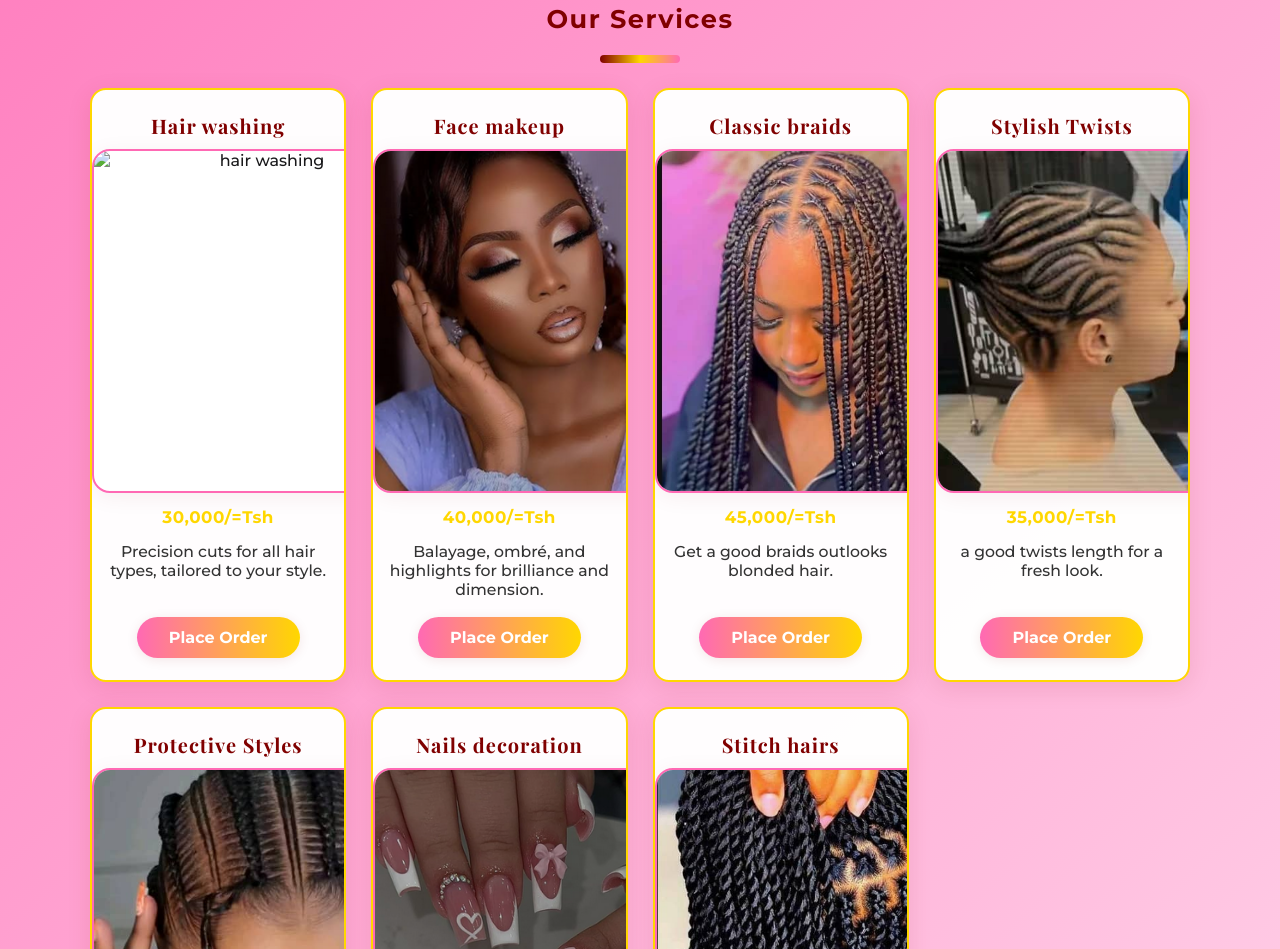
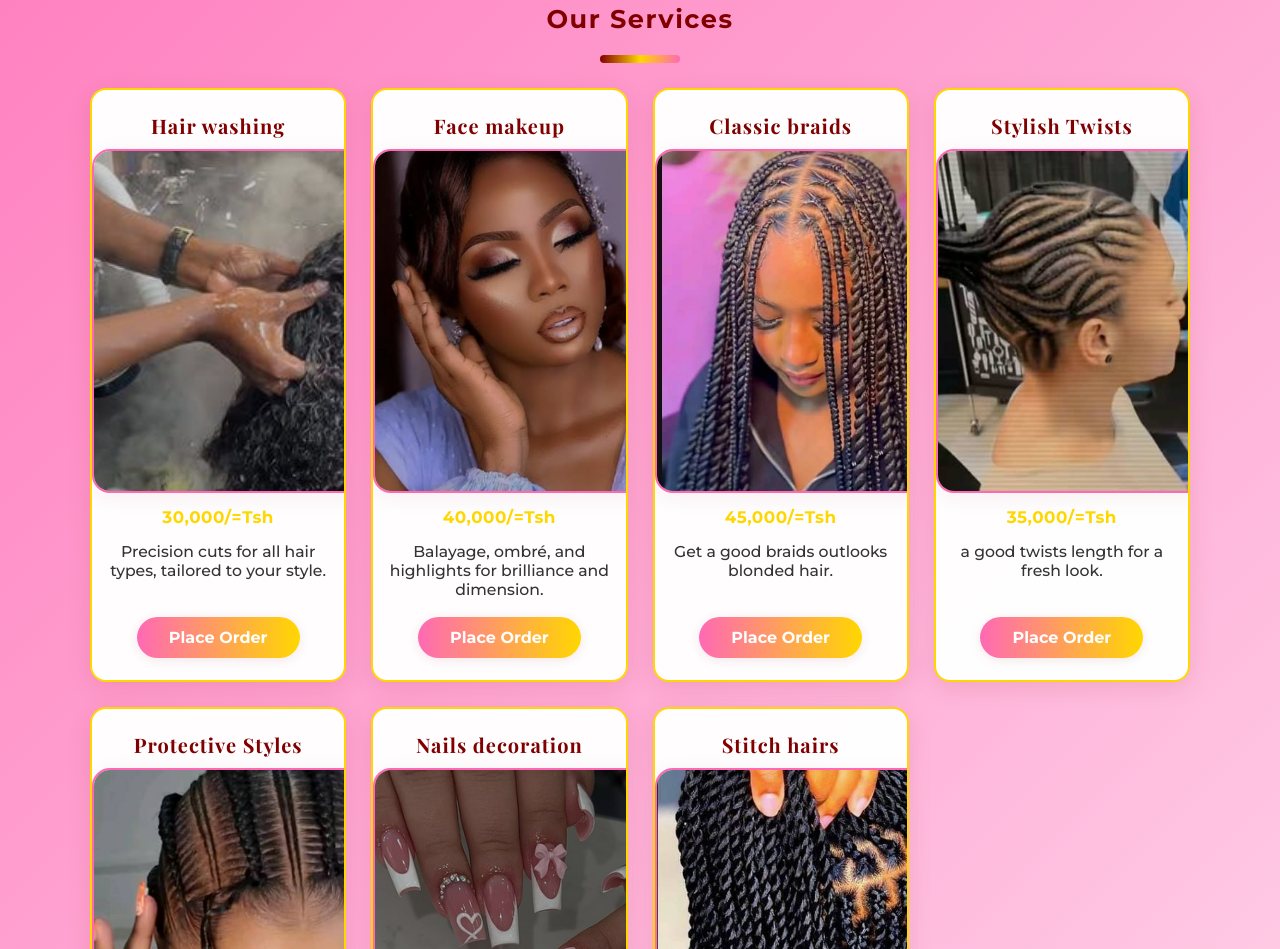
Before and after one commit to lizzy-01-sasi/lizzy-01-sasi.github.io, a plain HTML site: page index.html in a window 1280 px wide. Shown: the part 765-1714 px from the top of the page. Drawn offline with nearby package versions, Linux system fonts and the light colour scheme; files whose address does not match are found by name.

Commit message:
Update index.html

```diff
--- a/index.html
+++ b/index.html
@@ -220,7 +220,7 @@
     <div class="services-grid">
       <div class="service-card">
         <div class="service-name"> Hair washing</div>
-        <img src="images/" alt="hair washing" class="service-card-image">
+        <img src="images/hairwashing.PNG" alt="hair washing" class="service-card-image">
         <div class="service-price">30,000/=Tsh</div>
         <div class="service-desc">Precision cuts for all hair types, tailored to your style.</div>
         <button class="order-btn">Place Order</button>
```
